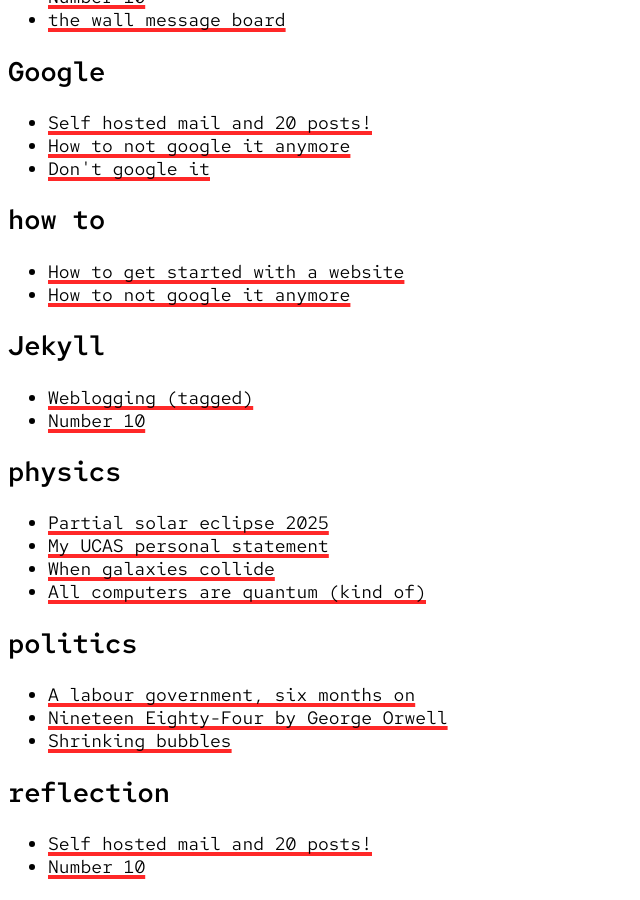
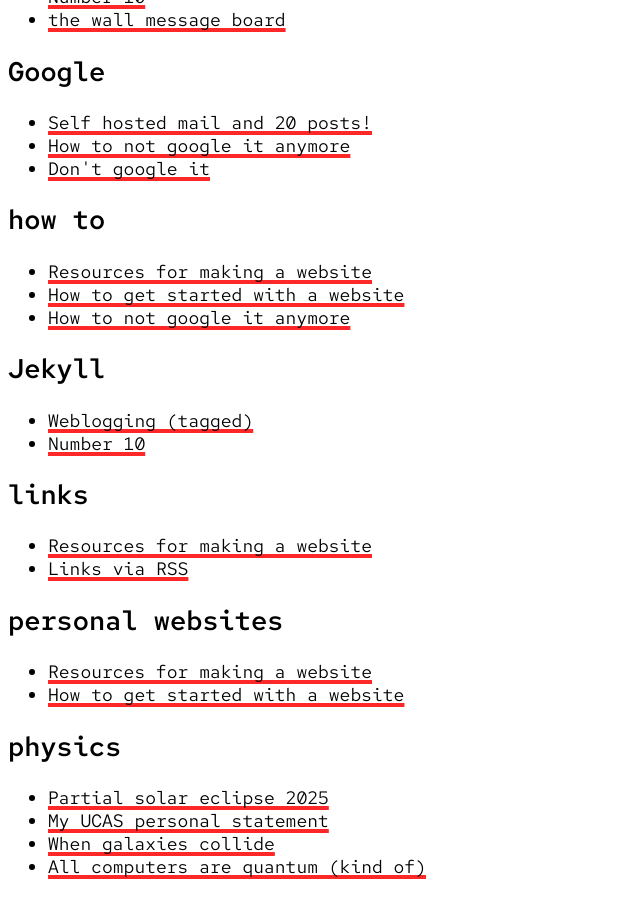
Before and after one commit to TomJB1/my-website-jekyll, a Jekyll site: the page built from posts/tags.html, in a window 1280 px wide and 900 px high, scrolled down 943 px. Shown: the whole window, without its empty margins (0-640 px from the left). Built offline with Jekyll 4.4.1, drawn with Linux system fonts in a browser that asks for light colours; some of the changed lines change nothing that is shown; some of the changed text lies outside the part shown.

Commit message:
publish post

```diff
--- a/_posts/published/2025-02-17-How to get started with a website.md
+++ b/_posts/published/2025-02-17-How to get started with a website.md
@@ -16,6 +16,7 @@
 Firstly get a bit of paper (or a notes app) and figure out what you want it to be like. Is it about a hobby, for a blog or a resume? Maybe its a mixture. Either way allow yourself to get a bit excited about it.
 
 This guide will only be covering static websites - those that are the same whoever looks at them, like this website. Dynamic websites (like a social media site) can be a little bit more expensive/complicated to run.
+<aside>I wasn't very happy with this so I rewrote some of it in [[2025-05-26-Resources for making a website]].</aside>
 ## Hosting
 Web hosting can come in various levels of complexity; to simplify things I have separated this section into blog vs website to separate simple non-technical solutions from having your own full-blown website.
 ### Blog hosting
--- /dev/null
+++ b/_posts/published/2025-05-26-Resources for making a website.md
@@ -0,0 +1,87 @@
+---
+tags:
+  - how_to
+  - world_wide_web
+  - links
+  - personal_websites
+skills:
+layout: default
+edited_date:
+previous_in_series: How to get started with a website
+rss_date: Mon, 26 May 2025 22:06 GMT
+---
+A while ago I wrote a piece on getting stated with a website. It was OK but I wasn't completely happy with it. I tried to write a follow up to it but it seemed better suited to a more wiki-style format so I created my [HTML handbook](/html-handbook/).
+
+Whilst researching for the second piece that was not to be, I came across a lot of great guides. I have collected links to them (as well as some links from the first piece) here.
+
+Hopefully these can be useful if you want to have a website for yourself.
+## Hosting
+### Site hosting
+- [Bear blog](https://bearblog.dev/) - this gives you less customisation or design choice but very easy. Only for a blog, not a more freeform site. If you want to start publishing *right now* this is a good option.
+- [xmit](https://xmit.co) - free, quick and allows custom domain names.
+- [Neocities](https://neocities.org/) - custom domain names require premium £5/month
+- [Web 1.0 hosting (dot) net](https://web1.0hosting.net/) - around 60MB for free.
+
+### Shared servers
+These are all shared computer systems that you can make an account on and will host your site.
+- [SDF](https://sdf.org/?welcome)
+- [SDF EU](https://sdfeu.org/w/start)
+- [Tilde.club](https://www.tilde.club/) (I'm part of this - [my tilde club page](https://tilde.club/~tombrandis/))
+- [Other tildes](https://tilde.club/%7Epfhawkins/othertildes.html) - tilde club member [~pfhawkins](https://tilde.club/~pfhawkins) keeps a list of similar projects to tilde club. There may well be more but I haven't encountered them.
+
+### Self host
+I you want you can host your website on hardware that you own. This isn't too difficult. I've put the general steps below.
+1. Get a static IP address from your Internet Service Provider (ISP). My broadband is with [Zen](https://www.zen.co.uk/) who seem to have this as standard so it wasn't a problem for me. If you can't do this you might need to use a dynamic IP address service like [afraid (dot) org](https://afraid.org/) (paid) or [DuckDNS](https://www.duckdns.org/).
+2. Find a device. This could be almost anything that you can leave powered on and connected to your router all the time however having low power usage and a good (preferably ethernet) connection is desirable. I use a [Raspberry Pi 1 A+](https://www.raspberrypi.com/products/raspberry-pi-1-model-a-plus/) right now but an old phone was sufficient when I first started.
+3. Set up a web server on the device. I recommend either [Lighttpd](https://www.lighttpd.net/) (what I use), [Nginx](https://nginx.org/) or [Apache](https://apache.org/) on some Linux-based OS. I use [DietPi](https://dietpi.com/) for my Pi and I really liked [Alpine Linux](https://alpinelinux.org/) on the iPhone (via  [iSH](https://github.com/ish-app/ish)). Point the server to your website files so that you can connect to it when on the same network with a web browser a file on your server.
+4. Forward the ports 80 and 443 in your router to the web server device.
+5. Rent a domain name (country domains seem to be most affordable) or get a free (but possibly temporary) one from [afraid (dot) org](https://afraid.org/).
+6. Get a TLS/SSL certificate for your domain name using [Let's Encrypt's Certbot](https://letsencrypt.org/) and enable HTTPS on your web server.
+7. You have a website!
+
+I also found a similar guide by [LandChad (dot) net](https://landchad.net/#start-a-website) which is more opinionated and has commands to copy.
+## Tools
+- [Git](https://git-scm.com/) - essential [[2024-10-05-Git is amazing|version control]]
+- A text editor - [Emacs](https://www.gnu.org/software/emacs/), [Vim](https://www.vim.org/) or [Nano](https://www.nano-editor.org/) are great; [VSCode(ium)](https://vscodium.com/) is definitely the easiest.
+- A markdown editor like [Obsidian](https://obsidian.md/) or [Marktext](https://www.marktext.cc/) if you want to separate your writing from coding.
+- A static site generator such as [Jekyll](https://jekyllrb.com/), [Hugo](https://gohugo.io/), [Eleventy](https://www.11ty.dev/), [BSSG](https://bssg.dragas.net/) or many, many more. I use Jekyll - it's fine but I don't really like it and I'm probably going to switch to something else soon.
+- Accessibility/web standards checker like [WAVE](https://addons.mozilla.org/en-US/firefox/addon/wave-accessibility-tool) or [axe](https://addons.mozilla.org/en-US/firefox/addon/axe-devtools).
+
+## Design
+### Reference
+- [The Odin Project](https://www.theodinproject.com/)
+- [MDN web docs](https://developer.mozilla.org)
+- [The HTML standard](https://html.spec.whatwg.org/)
+- [Can I Use](https://caniuse.com/) - information on support for features in browsers.
+- [Accessibility Support](https://a11ysupport.io/) - same as Can I Use but for screen readers. The data seems to be rather out of date (it is community run) but I haven't found a good alternative.
+- [Are my colors accessible](https://www.aremycolorsaccessible.com/palette)
+
+### Opinions
+- [HTML for the people](https://htmlforpeople.com/)
+- [Creating a website - Whitefiles by Ray White](https://whitefiles.org/cws/index.htm)
+- [My HTML handbook](/html-handbook/) - This is where I put my notes about making HTML for this site.
+- [HTML Hell](https://www.htmhell.dev/) - bad practices to avoid.
+- [HTML Tips - Thomasorus](https://thomasorus.com/html-tips.html)
+- [Web best practices - Seirdy](https://seirdy.one/posts/2020/11/23/website-best-practices/)
+- [Motherf--king website](https://motherfuckingwebsite.com/), [Better Motherf--king website](http://bettermotherfuckingwebsite.com/) and [Just f--king use HTML](https://justfuckingusehtml.com/) (Strong language!) - websites don't need to be complicated.
+- [accessiBe will get you sued](https://adrianroselli.com/2020/06/accessiBe-will-get-you-sued.html)
+- [The "Cheap" Web](https://potato.cheap/)
+- [What is semantic HTML?](https://www.a11yproject.com/posts/what-is-semantic-html/)
+- [The right tag for the job: why you should use semantic HTML](https://localghost.dev/blog/the-right-tag-for-the-job-why-you-should-use-semantic-html/)
+
+### Inspiration
+Here's some websites that I like the design of.
+- [Kalechips](https://kalechips.net/)
+- [Beepbird](https://www.beepbird.net/)
+- [Landchad](https://landchad.net/)
+- [Disassociating](https://www.whysf.xyz/)
+- [Tommi](https://tommi.space/)
+- [Peter Molnar](https://petermolnar.net)
+- [Godteeth](https://godteeth.com/)
+- [Taylor Town](https://taylor.town/)
+- [jes](https://j3s.sh/)
+- [Julia Evans](https://jvns.ca/)
+- [CSS Zen garden](https://www.csszengarden.com/) - this isn't a personal website but a interactive page that allows you to switch between a lot of different styles.
+- [Vale](https://vale.rocks/)
+- [Don Marti](https://blog.zgp.org/)
+- [David Bushell](https://dbushell.com/)
```
